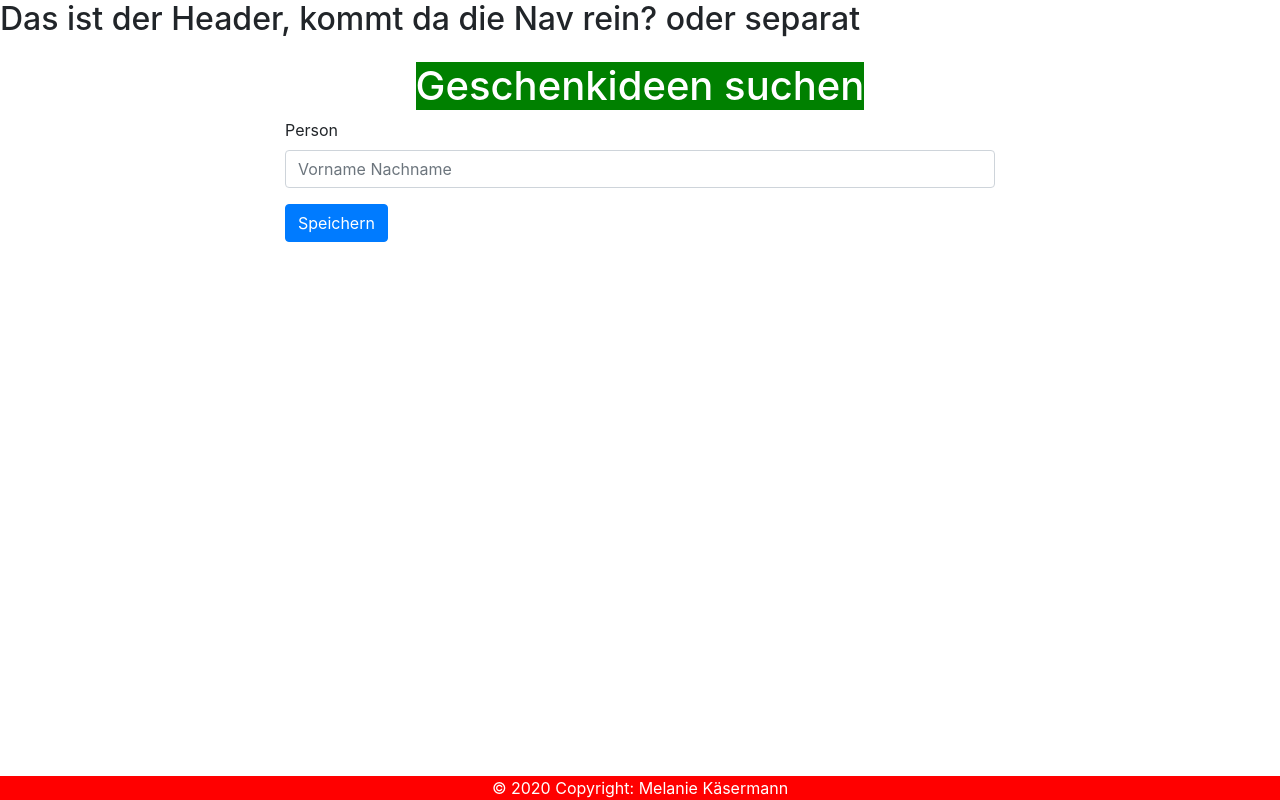
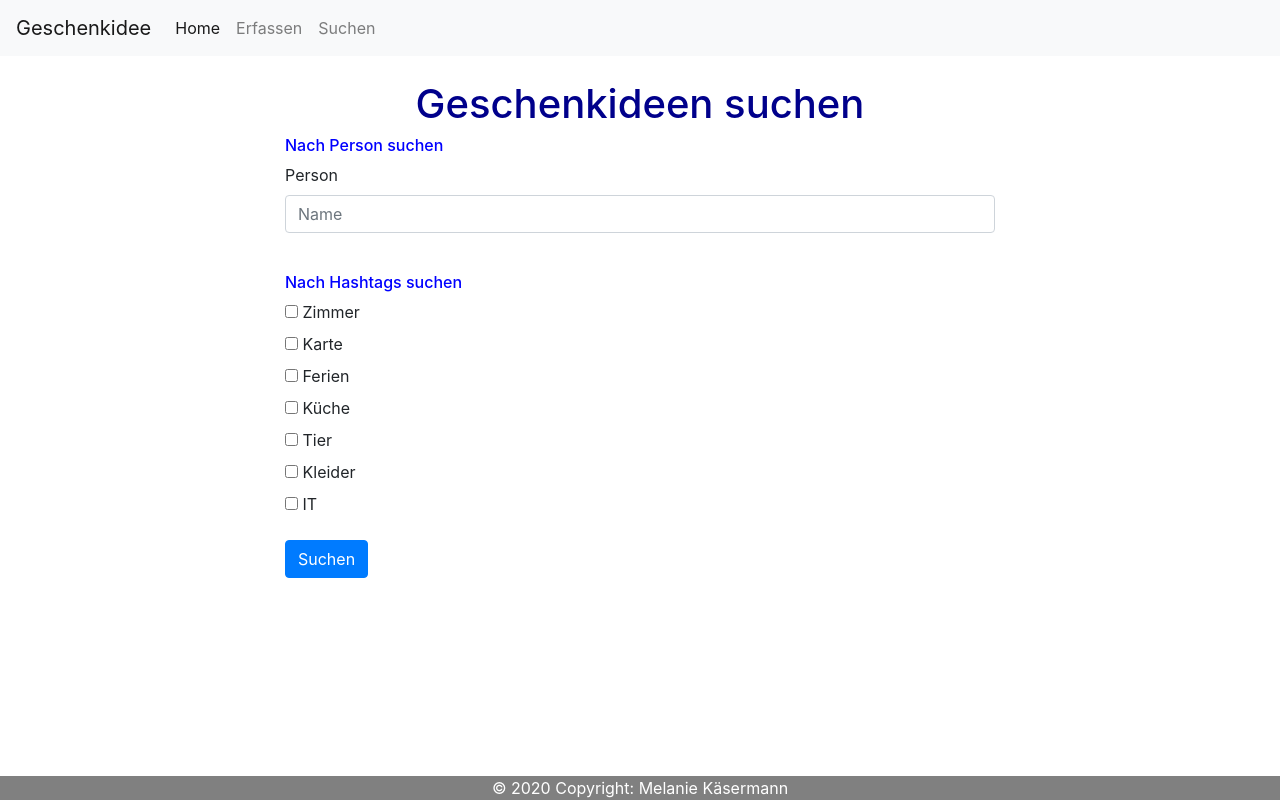
Before and after one commit to melsika/prog2, a Flask app: page /geschenk_suchen in a window 1280 px wide. Run offline with Flask 2, Linux system fonts and the light colour scheme; some libraries are stand-ins or nearby versions.

Commit message:
Hashtag in suche, Layout, Seite bereits vorhanden und erfolgreich

```diff
--- a/prog2/geschenkideen/daten.py
+++ b/prog2/geschenkideen/daten.py
@@ -35,16 +35,18 @@ In meine leere resultat Liste werden die gesuchten Personen hinzugefügt
 """
 def geschenke_anzeigen_fuer_person(personen_name):
     inhalt = json_lesen("geschenk_idee_formular.json")
-    resultat_person = []
-    for eintrag in inhalt:
-        if eintrag["person"]== personen_name:
-            resultat_person.append(eintrag)
-    return resultat_person
+    if personen_name != "":
+        resultat_person = []
+        for eintrag in inhalt:
+            if eintrag["person"]== personen_name:
+                resultat_person.append(eintrag)
+        return resultat_person
+    return inhalt
 
 
 
 """
-Hier suche ich nach allen Einträgen, die diesen hashtag geispeichert haben.
+Hier suche ich nach allen Einträgen, die diesen hashtag gespeichert haben.
 """
 def hashtags_anzeigen():
     inhalt = json_lesen("geschenk_idee_formular.json")
@@ -52,3 +54,13 @@ def hashtags_anzeigen():
     for eintrag in inhalt:
         resultat.append(eintrag["hashtag"])
     return list(set(resultat))
+
+
+def geschenke_mit_hashtags(geschenke, hashtags):
+    if len(hashtags) > 0:
+        resultat = []
+        for eintrag in geschenke:
+            if eintrag["hashtag"] in hashtags:
+                resultat.append(eintrag)
+        return resultat
+    return geschenke
--- a/prog2/geschenkideen/geschenk_idee_formular.json
+++ b/prog2/geschenkideen/geschenk_idee_formular.json
@@ -1,74 +1,74 @@
 [
     {
-        "person": "j",
-        "idee": "lkj",
-        "beschreibung": "lkj",
-        "hashtag": "lkj"
-    },
-    {
-        "person": "a2",
-        "idee": "2",
-        "beschreibung": "2",
-        "hashtag": "2"
-    },
-    {
-        "person": "test",
-        "idee": "",
-        "beschreibung": "",
-        "hashtag": "2"
+        "person": "Melanie",
+        "idee": "Karte",
+        "beschreibung": "Geburtstagskarte",
+        "hashtag": "Karte"
     },
     {
         "person": "Melanie",
-        "idee": "Kerze",
-        "beschreibung": "blau",
-        "hashtag": "Dekoration"
+        "idee": "Glas",
+        "beschreibung": "Farbig",
+        "hashtag": "K\u00fcche"
     },
     {
-        "person": "",
-        "idee": "",
-        "beschreibung": "",
-        "hashtag": ""
-    },
-    {
-        "person": "Andrin",
-        "idee": "Star Wars",
-        "beschreibung": "",
-        "hashtag": "Spielen"
-    },
-    {
-        "person": "Fabio",
-        "idee": "",
-        "beschreibung": "",
-        "hashtag": ""
-    },
-    {
-        "person": "Bambusb\u00e4r",
-        "idee": "Bambus",
-        "beschreibung": "gr\u00fcn",
-        "hashtag": "Essen"
-    },
-    {
-        "person": "Andrin",
-        "idee": "Lego",
-        "beschreibung": "Harry Potter",
-        "hashtag": "Spielen"
-    },
-    {
-        "person": "Finn",
-        "idee": "Fischli",
-        "beschreibung": "bunt",
+        "person": "Melanie",
+        "idee": "Hund",
+        "beschreibung": "zum knuddeln",
         "hashtag": "Tier"
     },
     {
-        "person": "Loris",
-        "idee": "Compi",
-        "beschreibung": "Mac",
+        "person": "Melanie",
+        "idee": "H\u00fcndin",
+        "beschreibung": "zum knuddeln",
+        "hashtag": "Tier"
+    },
+    {
+        "person": "Wenke",
+        "idee": "Tasse",
+        "beschreibung": "blau",
+        "hashtag": "K\u00fcche"
+    },
+    {
+        "person": "Wenke",
+        "idee": "Stuhl",
+        "beschreibung": "aus Holz",
+        "hashtag": "Zimmer"
+    },
+    {
+        "person": "Wenke",
+        "idee": "Bett",
+        "beschreibung": "240cm",
+        "hashtag": "Zimmer"
+    },
+    {
+        "person": "Wenke",
+        "idee": "Schrank",
+        "beschreibung": "Holz",
+        "hashtag": "Zimmer"
+    },
+    {
+        "person": "Wenke",
+        "idee": "Kleider",
+        "beschreibung": "T-Shirt",
+        "hashtag": "Kleider"
+    },
+    {
+        "person": "Wenke",
+        "idee": "Messer",
+        "beschreibung": "scharf",
+        "hashtag": "K\u00fcche"
+    },
+    {
+        "person": "Wenke ",
+        "idee": "Computer",
+        "beschreibung": "Laptop",
         "hashtag": "IT"
     },
     {
-        "person": "Loris",
-        "idee": "Computer",
-        "beschreibung": "Mac",
-        "hashtag": "IT"
+        "person": "Wenke",
+        "idee": "Fotoapparat",
+        "beschreibung": "Digicam",
+        "hashtag": "Ferien"
     }
 ]
--- a/prog2/geschenkideen/main.py
+++ b/prog2/geschenkideen/main.py
@@ -27,10 +27,13 @@ def geschenk_erfassen():
 
 
 
-@app.route("/geschenk_suchen")
-def geschenk_suchen():
-    return render_template('geschenk_suchen.html')
 
+
+
+"""braucht es diese Route zu ergebnis überhaupt?"""
+@app.route("/geschenk_ergebnis")
+def geschenk_ergebnis_person():
+    return render_template('geschenk_ergebnis_person.html')
 
 
 @app.route("/ergebnis/<personen_name>")
@@ -53,14 +56,6 @@ def ergebnis(personen_name):
     inhalt = daten.geschenke_anzeigen_fuer_person(personen_name)
     return render_template('ergebnis_person.html', geschenk_ideen= inhalt)
 
-
-
-@app.route("/hashtags")
-def hashtags():
-    resultat = {
-    "test1key" : daten.hashtags_anzeigen()
-    }
-    return resultat
 """
 
 """---------------------------------------------------"""
@@ -88,94 +83,42 @@ def formular_neuer_eintrag():
             "hashtag" : hashtag
         }
         if daten.idee_bereits_vorhanden(person, idee):
-            return "Eintrag bereits vorhanden, da kann ich noch was anderes"
+            return render_template('bereits_vorhandene_geschenkidee.html', person=person, beschreibung=beschreibung, idee=idee, hashtag=hashtag)
         inhalt.append(neuer_eintrag)
         daten.json_speichern("geschenk_idee_formular.json", inhalt)
-        return "speichern erfolgreich"
+        return render_template('erfolgreich_gespeichert.html', person=person, beschreibung=beschreibung, idee=idee, hashtag=hashtag)
 
     return render_template("geschenk_erfassen.html")
 
 
 @app.route("/geschenk_suchen", methods=['GET', 'POST'])
+def geschenk_suchen():
+    hashtags = daten.hashtags_anzeigen()
+
+
+    if request.method == 'POST':
+        personen_name = request.form["person"]
+        ausgewaehlte_hashtags = request.form.getlist("hashtag")
+        print(ausgewaehlte_hashtags)
+        inhalt = daten.geschenke_anzeigen_fuer_person(personen_name)
+        geschenke = daten.geschenke_mit_hashtags(inhalt, ausgewaehlte_hashtags)
+        return render_template('geschenk_ergebnis_person.html', geschenk_ideen= geschenke, name= personen_name)
+    return render_template('geschenk_suchen.html', hashtags=hashtags)
+
+
+
+
+
+""" SICHERUNG ZUM LÖSCHEN WENNS FUNKTIONIERT
+@app.route("/geschenk_suchen", methods=['GET', 'POST'])
 def geschenk_eintrag_suchen():
     if request.method == 'POST':
         personen_name = request.form["person"]
         inhalt = daten.geschenke_anzeigen_fuer_person(personen_name)
-    return render_template('ergebnis_person.html', geschenk_ideen= inhalt)
-
-"""
-@app.route("/hello/", methods=['GET', 'POST'])
-def hello():
-    if request.method == 'POST':
-        ziel_person = request.form['vorname']
-        rueckgabe_string = "Hello " + ziel_person + "!"
-        return rueckgabe_string
-
-    return render_template("index.html")
-  """
+    return render_template('geschenk_ergebnis_person.html', geschenk_ideen= inhalt, name= personen_name)
 """
 
-@app.route("/ergebnis/<personen_name>")
-def ergebnis(personen_name):
-    """
+
 
 if __name__ == "__main__":
     app.run(debug=True, port=5000)
-
-"""
-
-if __nachname__ == "__main__":
-	app.run(debug=True, port=5000)
-
-if __strasse__ == "__main__":
-	app.run(debug=True, port=5000)
-
-if __zahl__ == "__main__":
-	app.run(debug=True, port=5000)
-"""
-
-"""Loris
-def eintrag_speichern(pd, id, datum, symp1, symp2, symp3, symp4, symp5, symp6, symp7, symp8):
-    pd = dic_laden()
-    if id in pd:
-        pd[id][datum] = {"Sodbrennen": symp1,}
-
-
-@app.route("/neuereintrag", methods= ["GET", "POST"])
-def neuereintrag():
-    if request.method == "POST":
-        pd = {}
-        id = request.form["id"]
-        datum = request.form["datum"]
-        symp1 = request.form["symp1"]
-        symp2 = request.form["symp2"]
-        symp3 = request.form["symp3"]
-        symp4 = request.form["symp4"]
-        symp5 = request.form["symp5"]
-        symp6 = request.form["symp6"]
-        symp7 = request.form["symp7"]
-        symp8 = request.form["symp8"]
-
-        eintrag_speichern(pd, id, datum, symp1, symp2, symp3, symp4, symp5, symp6, symp7, symp8)
-
-    return render_template("neuereintrag.html")
-
-
-def dic_laden():
-    try:
-        with open('./templates/json/test.json', "r") as json_file:
-            pd = json.load(json_file)
-        return pd
-    except Exception:
-        return {}
-
-def eintrag_speichern(pd, id, datum, symp1, symp2, symp3, symp4, symp5, symp6, symp7, symp8):
-    pd = dic_laden()
-    if id in pd:
-        pd[id][datum] = {"Sodbrennen": symp1, "Rückfluss von Flüssigkeit oder Nahrung in den Mund": symp2, "Schmerzen im Oberbauch": symp3, "Beschwerden beim Schlucken der Nahrung": symp4, "Heiserkeit": symp5, "Halsschmerzen": symp6, "Mundbrennen": symp7, "Völlegefühl im Oberbauch": symp8}
-
-    else:
-        pd[id] = {datum: {"Sodbrennen": symp1, "Rückfluss von Flüssigkeit oder Nahrung in den Mund": symp2, "Schmerzen im Oberbauch": symp3, "Beschwerden beim Schlucken der Nahrung": symp4, "Heiserkeit": symp5, "Halsschmerzen": symp6, "Mundbrennen": symp7, "Völlegefühl im Oberbauch": symp8}}
-    with open("./templates/json/test.json", "w", encoding='utf-8') as open_file:
-            json.dump(pd, open_file, indent = 4)
-"""
--- a/prog2/geschenkideen/static/main.css
+++ b/prog2/geschenkideen/static/main.css
@@ -1,16 +1,18 @@
 h1 {
-    color: white;
-    background: green;
+    color: darkblue;
 }
 
-h3 {color: blue;}
+h3 {color: darkviolet;}
+
+h6 {color: blue}
 
 .footer {
   position: fixed;
   left: 0;
   bottom: 0;
   width: 100%;
-  background-color: red;
+  background-color: grey;
   color: white;
   text-align: center;
+  margin-top: 4;
 }
--- a/prog2/geschenkideen/templates/geschenk_suchen.html
+++ b/prog2/geschenkideen/templates/geschenk_suchen.html
@@ -5,19 +5,13 @@
     <meta charset="utf-8">
     <meta name="viewport" content="width=device-width, initial-scale=1, shrink-to-fit=no">
 
-
-
     {% include "header.html" %}
-
-
 
 
     <title>Geschenkidee suchen</title>
   </head>
-
   <body>
-
-
+    {% include "navbar.html" %}
 
     <div class="container">
 
@@ -26,24 +20,26 @@
       </div>
 
       <div class="col-8 offset-2">
-  <form action="geschenk_suchen" method="POST">
+        <h6>Nach Person suchen</h6>
+        <form action="geschenk_suchen" class="mb-5" method="POST">
           <div class="form-group">
             <label for="formGroupExampleInput2">Person</label>
-    <input name="person" type="text" class="form-control" id="formGroupExampleInput2" placeholder="Vorname Nachname">
+            <input name="person" type="text" class="form-control" id="formGroupExampleInput2" placeholder="Name">
           </div>
+          <br>
+          <h6>Nach Hashtags suchen</h6>
 
-<input class="btn btn-primary mb-2" type="submit" value="Speichern">
-
-
+          {% for hashtag in hashtags %}
+            <div class="checkbox">
+              <label><input name="hashtag" type="checkbox" value={{hashtag}}> {{ hashtag }}</label>
+            </div>
+          {% endfor %}
+          <input class="btn btn-primary mb-2 mt-3" type="submit" value="Suchen">
 
         </form>
       </div>
-
-
       <!--container ende-->
     </div>
-
-
 
 
     {% include "footer.html" %}
--- a/prog2/geschenkideen/templates/header.html
+++ b/prog2/geschenkideen/templates/header.html
@@ -2,4 +2,4 @@
     <link rel="stylesheet" href="{{ url_for('static', filename='main.css') }}">
 
 
-    <h2>Das ist der Header, kommt da die Nav rein? oder separat</h2>
+<!--<h2>Das ist der Header, kommt da die Nav rein? oder separat</h2>-->
--- /dev/null
+++ b/prog2/geschenkideen/templates/navbar.html
@@ -0,0 +1,23 @@
+<nav class="navbar navbar-expand-lg navbar-light bg-light">
+  <a class="navbar-brand" href="{{url_for('home')}}">Geschenkidee</a>
+  <button class="navbar-toggler" type="button" data-toggle="collapse" data-target="#navbarNav" aria-controls="navbarNav" aria-expanded="false" aria-label="Toggle navigation">
+    <span class="navbar-toggler-icon"></span>
+  </button>
+  <div class="collapse navbar-collapse" id="navbarNav">
+    <ul class="navbar-nav">
+      <li class="nav-item active">
+        <a class="nav-link" href="{{url_for('home')}}">Home <span class="sr-only">(current)</span></a>
+      </li>
+      <li class="nav-item">
+        <a class="nav-link" href="{{url_for('geschenk_erfassen')}}">Erfassen</a>
+      </li>
+      <li class="nav-item">
+        <a class="nav-link" href="{{url_for('geschenk_suchen')}}">Suchen</a>
+      </li>
+
+
+
+
+    </ul>
+  </div>
+</nav>
```
Also changed, not shown: prog2/geschenkideen/templates/bereits_vorhandene_geschenkidee.html (added, +43 -0 lines), prog2/geschenkideen/templates/erfolgreich_gespeichert.html (added, +41 -0 lines), prog2/geschenkideen/templates/ergebnis_hashtag.html (+10 -11 lines), prog2/geschenkideen/templates/ergebnis_person.html (deleted, +0 -55 lines), prog2/geschenkideen/templates/geschenk_erfassen.html (+2 -28 lines), prog2/geschenkideen/templates/geschenk_ergebnis_person.html (added, +39 -0 lines), prog2/geschenkideen/templates/index.html (+1 -12 lines). Lines whose indentation alone changed are shown as unchanged.
